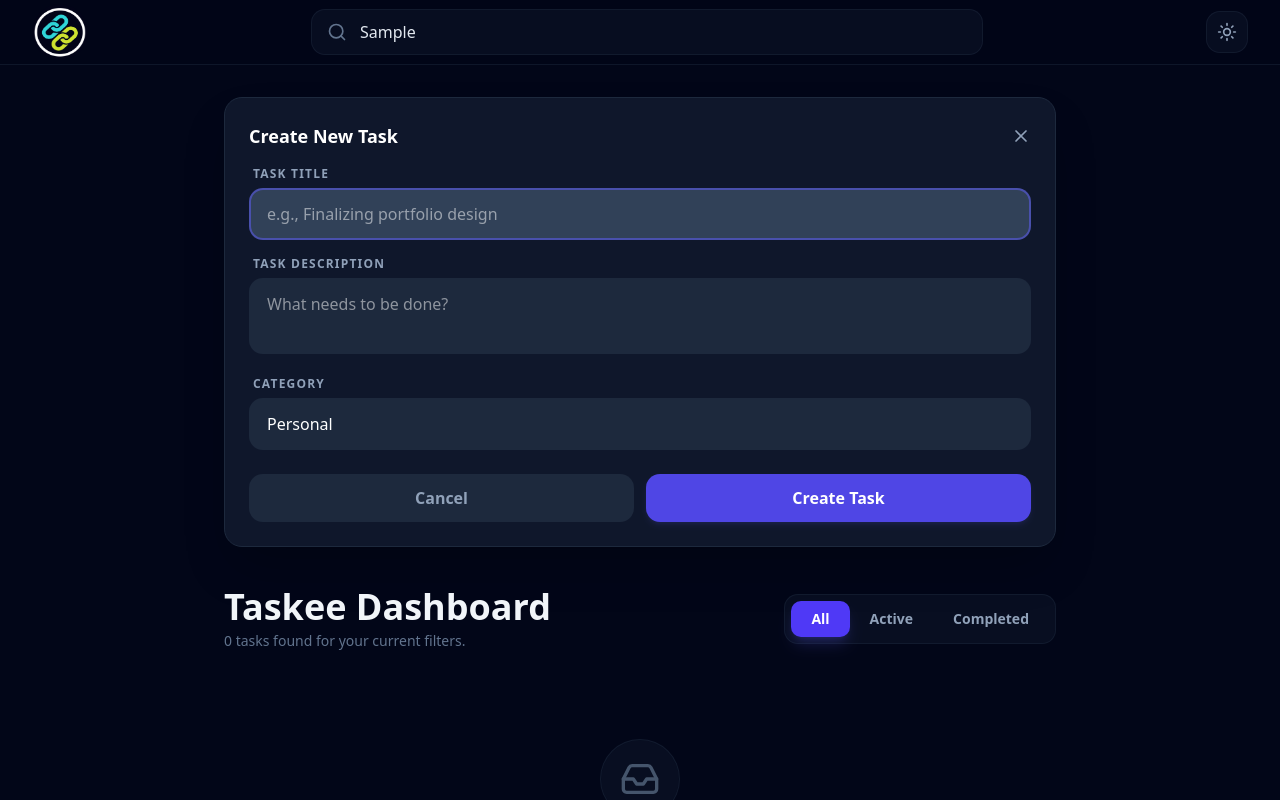
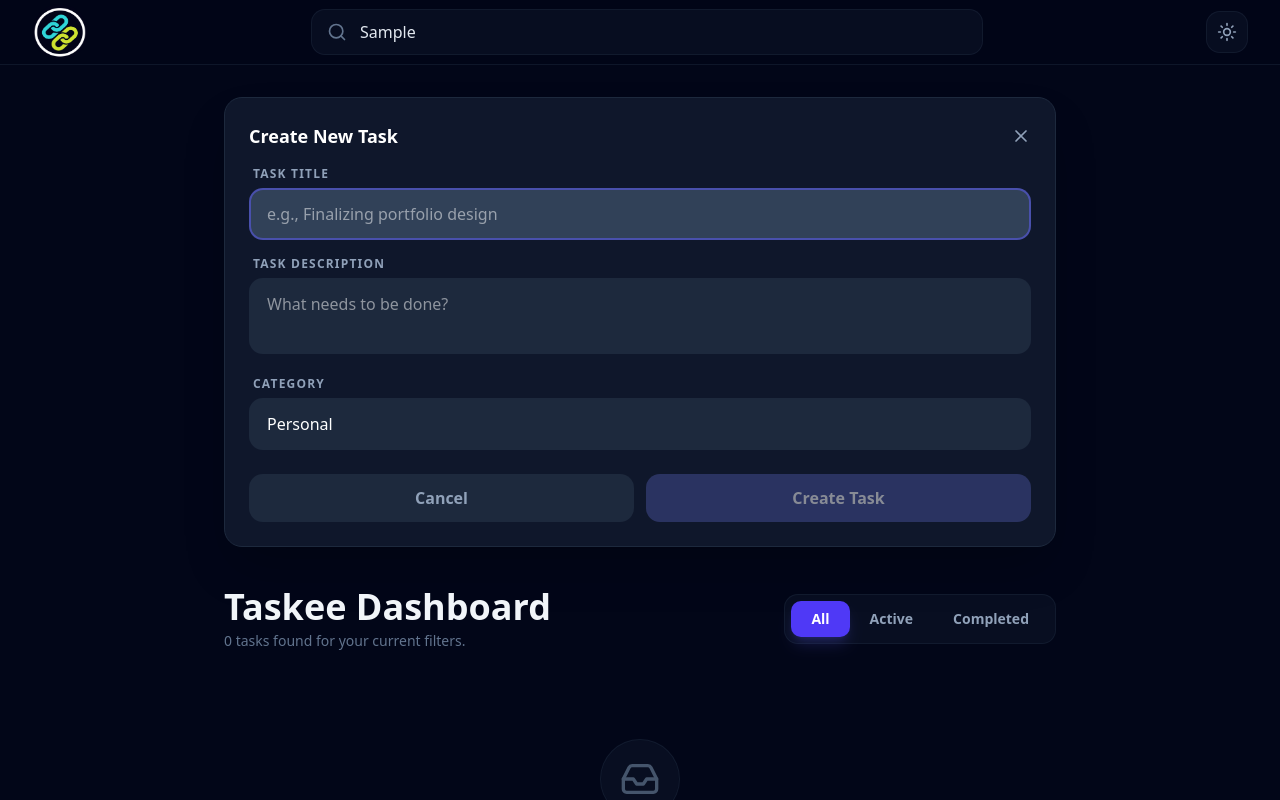
Before and after one commit to Mideyharyor/taskee, a React (Vite) app: page / in a window 1280 px wide. Both pictures are taken after typing "Sample" into the empty fields and a click on the button "Add New Task". Shown: the top 800 px of the page. Built offline with nearby package versions, Linux system fonts and the light colour scheme.

Commit message:
Corrected the width and disable button

```diff
--- a/src/App.jsx
+++ b/src/App.jsx
@@ -77,7 +77,7 @@ function App() {
   });
 
   return (
-    <div className={`min-h-screen transition-colors duration-300 ${darkMode ? 'bg-slate-950' : 'bg-gray-50'} overflow-x-hidden`}>
+    <div className={`min-h-screen transition-colors duration-300 ${darkMode ? 'bg-slate-950' : 'bg-gray-50'} overflow-x-hidden w-full`}>
       <NavBar
         searchQuery={searchQuery}
         setSearchQuery={setSearchQuery}
--- a/src/components/TaskForm.jsx
+++ b/src/components/TaskForm.jsx
@@ -91,7 +91,17 @@ function TaskForm({ taskTitle, setTaskTitle, taskList, setTaskList, darkMode })
                         ? 'bg-slate-800 text-slate-400 hover:bg-slate-700'
                         : 'bg-gray-100 text-gray-600 hover:bg-gray-200'
                         }`} onClick={cancelTask}>Cancel</button>
-                    <button type="submit" className="flex-1 py-2.5 sm:py-3 px-3 sm:px-4 rounded-lg sm:rounded-xl text-sm sm:text-base bg-[#4f46e5] font-semibold text-white hover:bg-[#4338ca] shadow-md shadow-indigo-500/10 transition-all" onClick={addTask}>Create Task</button>
+                    <button
+                        type="submit"
+                        disabled={!taskTitle.trim()}
+                        className={`flex-1 py-2.5 sm:py-3 px-3 sm:px-4 rounded-lg sm:rounded-xl text-sm sm:text-base font-semibold text-white transition-all ${!taskTitle.trim()
+                                ? 'bg-indigo-400/50 cursor-not-allowed opacity-50'
+                                : 'bg-[#4f46e5] hover:bg-[#4338ca] shadow-md shadow-indigo-500/10'
+                            }`}
+                        onClick={addTask}
+                    >
+                        Create Task
+                    </button>
                 </div>
             </form>
         </div>
```
Lines whose indentation alone changed are shown as unchanged.
